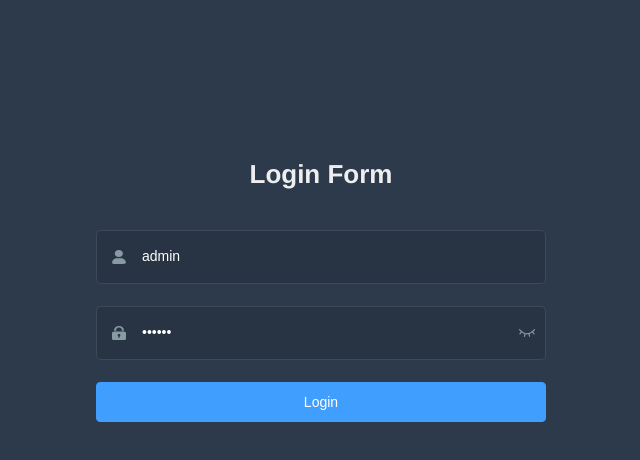
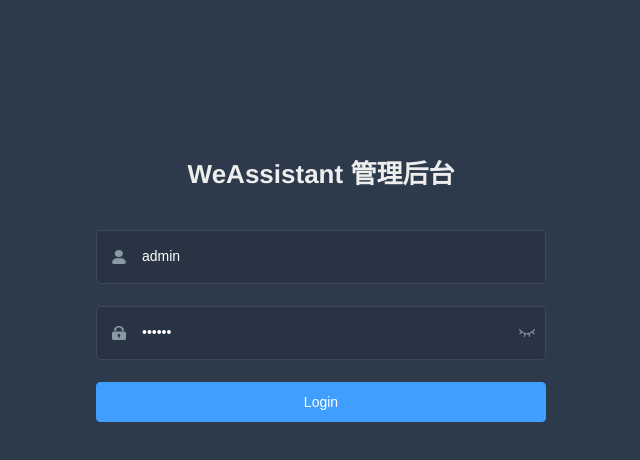
Before and after one commit to iKuiki/weassistantAdmin, a Vue app: page /#/login in a window 1280 px wide. Shown: the top 460 px of the page, without its empty margins (319-959 px from the left). Built offline with nearby package versions, Linux system fonts and the light colour scheme.

Commit message:
修改登陆页面标题

```diff
--- a/src/views/login/index.vue
+++ b/src/views/login/index.vue
@@ -2,7 +2,7 @@
   <div class="login-container">
     <el-form ref="loginForm" :model="loginForm" :rules="loginRules" class="login-form" auto-complete="on" label-position="left">
       <div class="title-container">
-        <h3 class="title">Login Form</h3>
+        <h3 class="title">WeAssistant 管理后台</h3>
       </div>
 
       <el-form-item prop="account">
```
